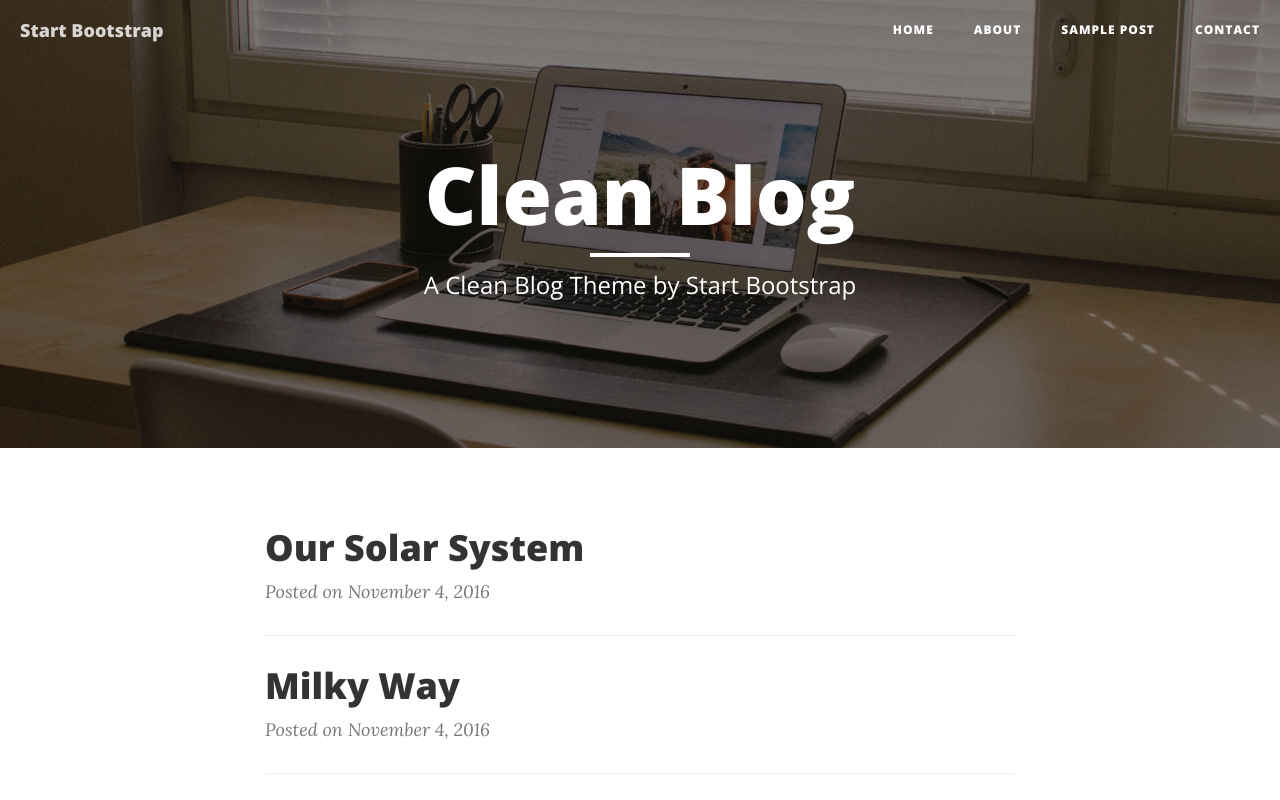
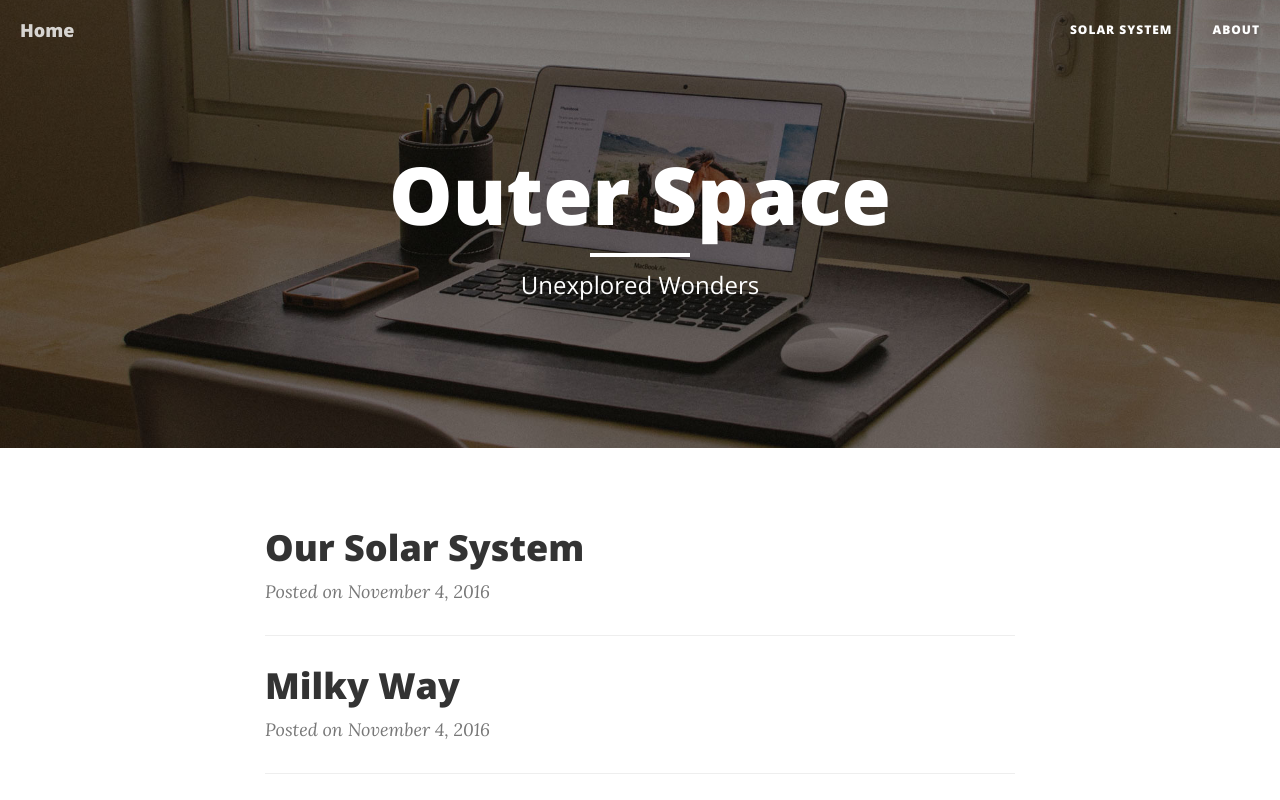
Before and after one commit to ivancruzagacer/Outer-Space, a website: page index.html in a window 1280 px wide. Shown: the top 800 px of the page. Drawn offline with nearby package versions, Linux system fonts and the light colour scheme.

Commit message:
Update index.html

```diff
--- a/index.html
+++ b/index.html
@@ -42,23 +42,19 @@
                     <span class="sr-only">Toggle navigation</span>
                     Menu <i class="fa fa-bars"></i>
                 </button>
-                <a class="navbar-brand" href="index.html">Start Bootstrap</a>
+                <a class="navbar-brand" href="index.html">Home</a>
             </div>
 
             <!-- Collect the nav links, forms, and other content for toggling -->
             <div class="collapse navbar-collapse" id="bs-example-navbar-collapse-1">
                 <ul class="nav navbar-nav navbar-right">
                     <li>
-                        <a href="index.html">Home</a>
+                        <a href="index.html">Solar System</a>
                     </li>
                     <li>
                         <a href="about.html">About</a>
                     </li>
                     <li>
-                        <a href="post.html">Sample Post</a>
-                    </li>
-                    <li>
-                        <a href="contact.html">Contact</a>
                     </li>
                 </ul>
             </div>
@@ -74,9 +70,9 @@
             <div class="row">
                 <div class="col-lg-8 col-lg-offset-2 col-md-10 col-md-offset-1">
                     <div class="site-heading">
-                        <h1>Clean Blog</h1>
+                        <h1>Outer Space</h1>
                         <hr class="small">
-                        <span class="subheading">A Clean Blog Theme by Start Bootstrap</span>
+                        <span class="subheading">Unexplored Wonders</span>
                     </div>
                 </div>
             </div>
```
